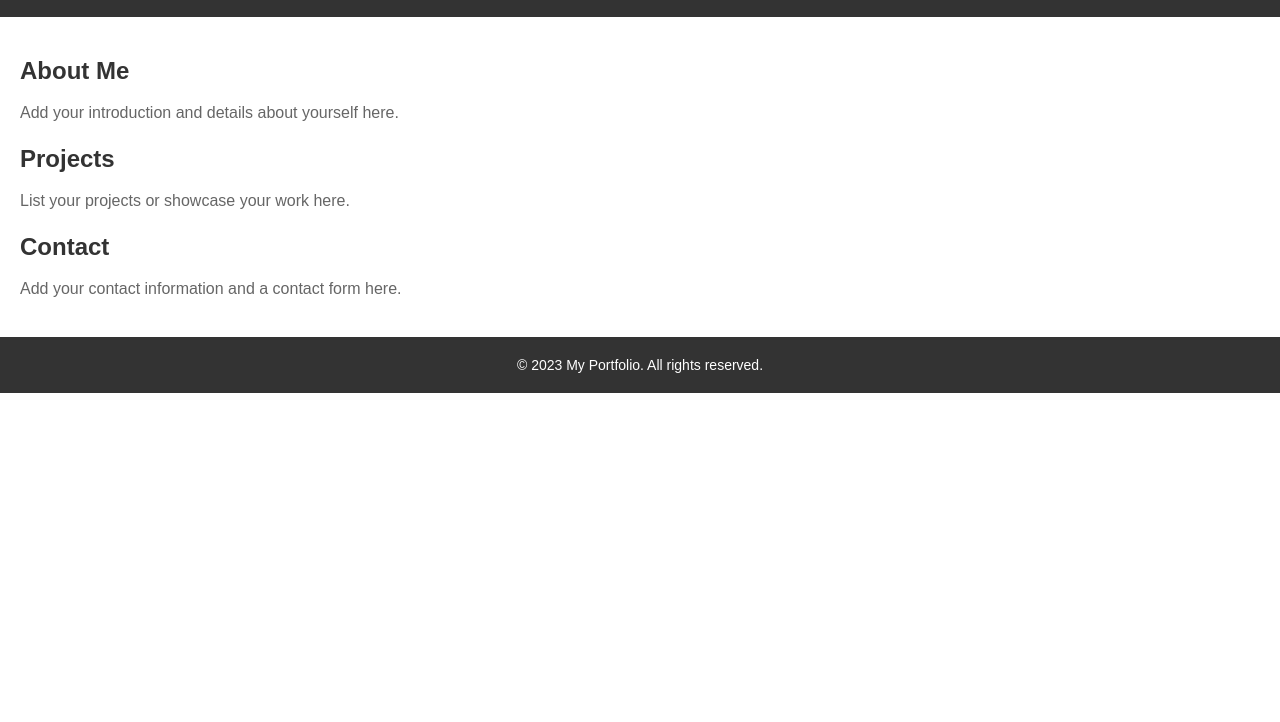
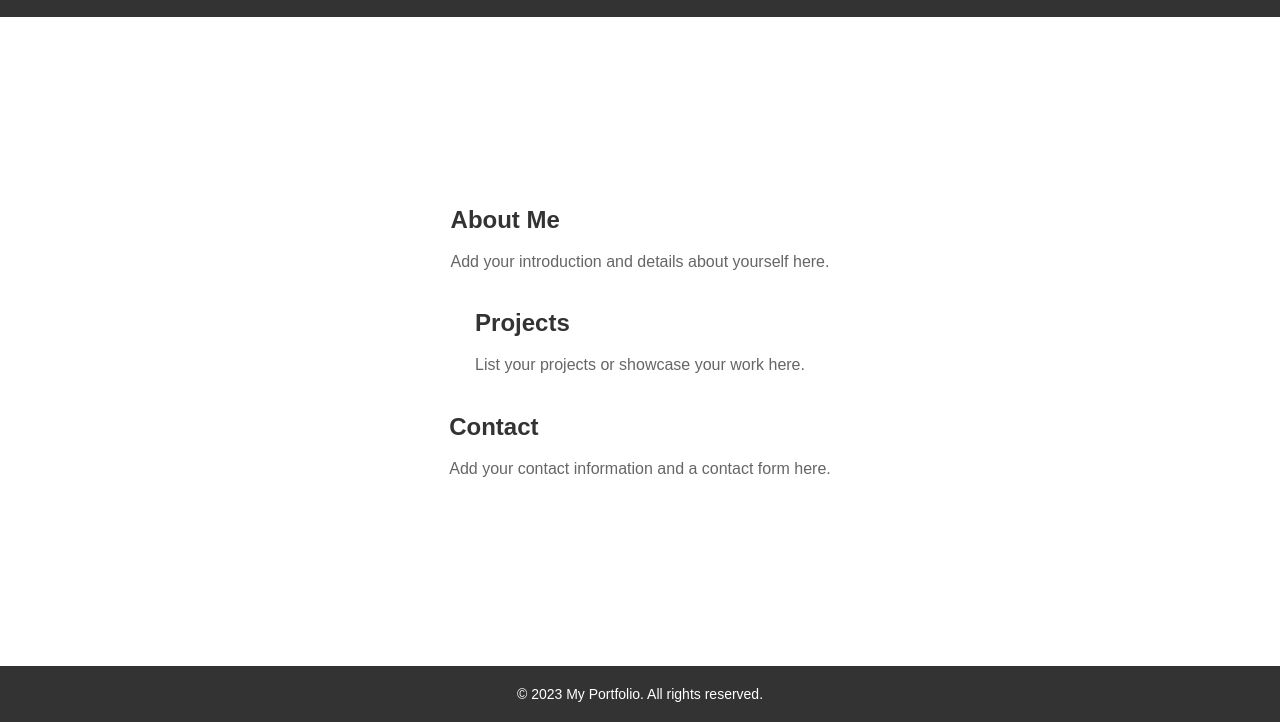
Before and after one commit to Haroon-Atif/Haroon-Atif.github.io, a plain HTML site: page index.html in a window 1280 px wide. Shown: the part 78-800 px from the top of the page. Drawn offline with Linux system fonts and the light colour scheme.

Commit message:
added flex properties

```diff
--- a/style.css
+++ b/style.css
@@ -2,6 +2,9 @@ body {
       font-family: Arial, sans-serif;
       margin: 0;
       padding: 0;
+      height: 100vh;
+      display: flex;
+      flex-direction: column;
     }
 
     header {
@@ -39,7 +42,12 @@ body {
     }
 
     main {
-      padding: 20px;
+        flex-grow: 1;
+        padding: 20px;
+        display: flex;
+        flex-direction: column;
+        justify-content: center;
+        align-items: center;
     }
 
     section h2 {
```
